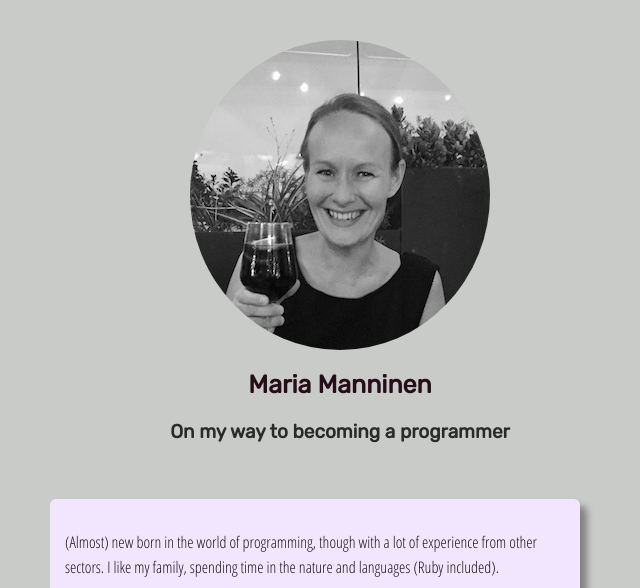
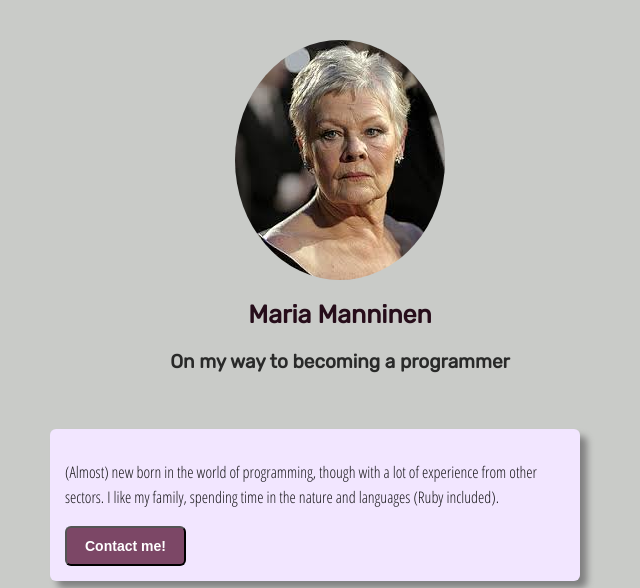
Before and after one commit to mavima/profile, a plain HTML site: page index.html in a window 1280 px wide. Shown: the top 588 px of the page, without its empty margins (300-940 px from the left). Drawn offline with Linux system fonts and the light colour scheme.

Commit message:
my profile page

```diff
--- a/index.html
+++ b/index.html
@@ -10,7 +10,7 @@
   <body>
     <div class="container">
       <div class="header">
-        <img src="images/maria.jpg">
+        <img src="images/judi.jpeg">
         <h1 class="text-center">Maria Manninen</h1>
         <h2 class="text-center">On my way to becoming a programmer</h2>
       </div>
```
Also changed, not shown: images/maria.jpeg (added).
